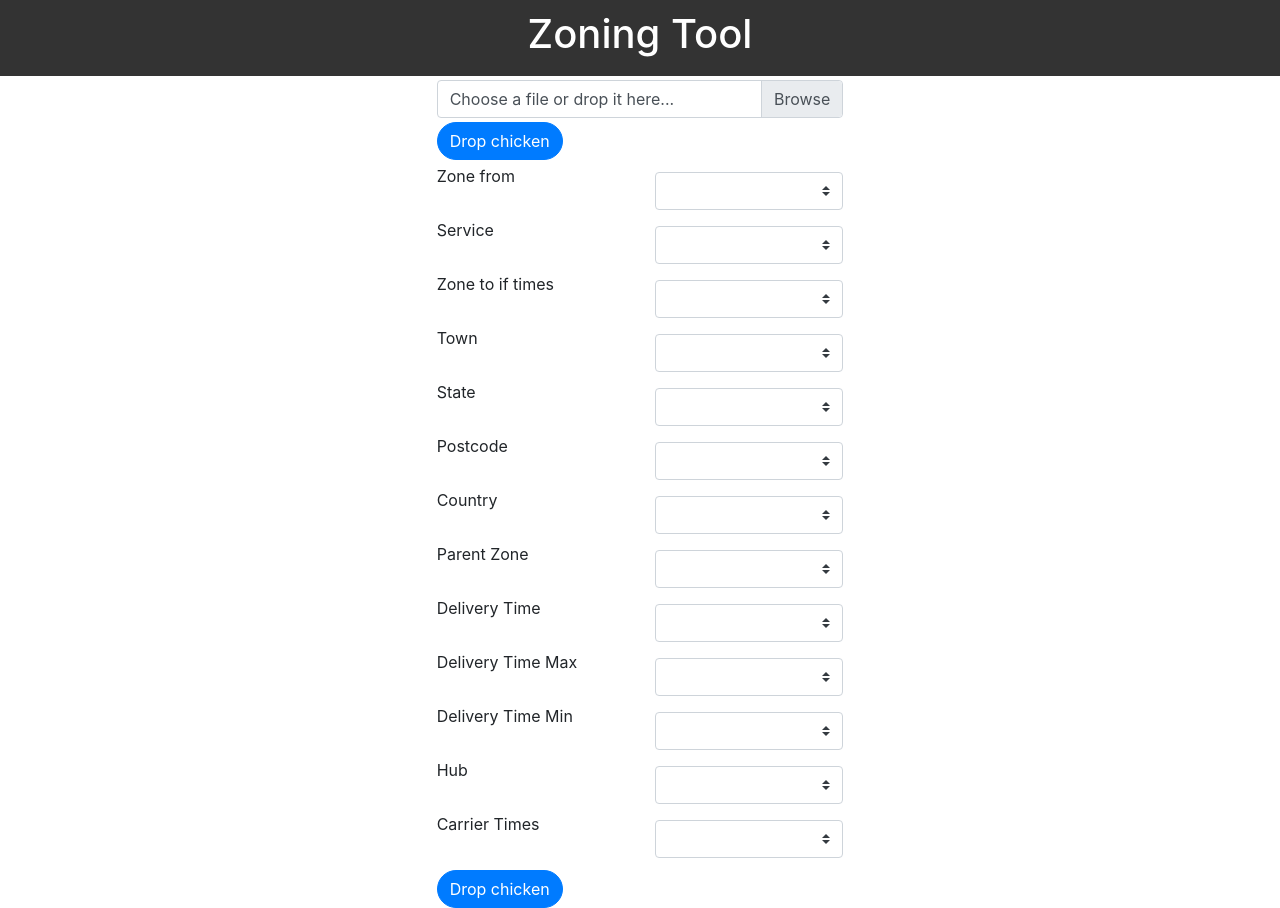
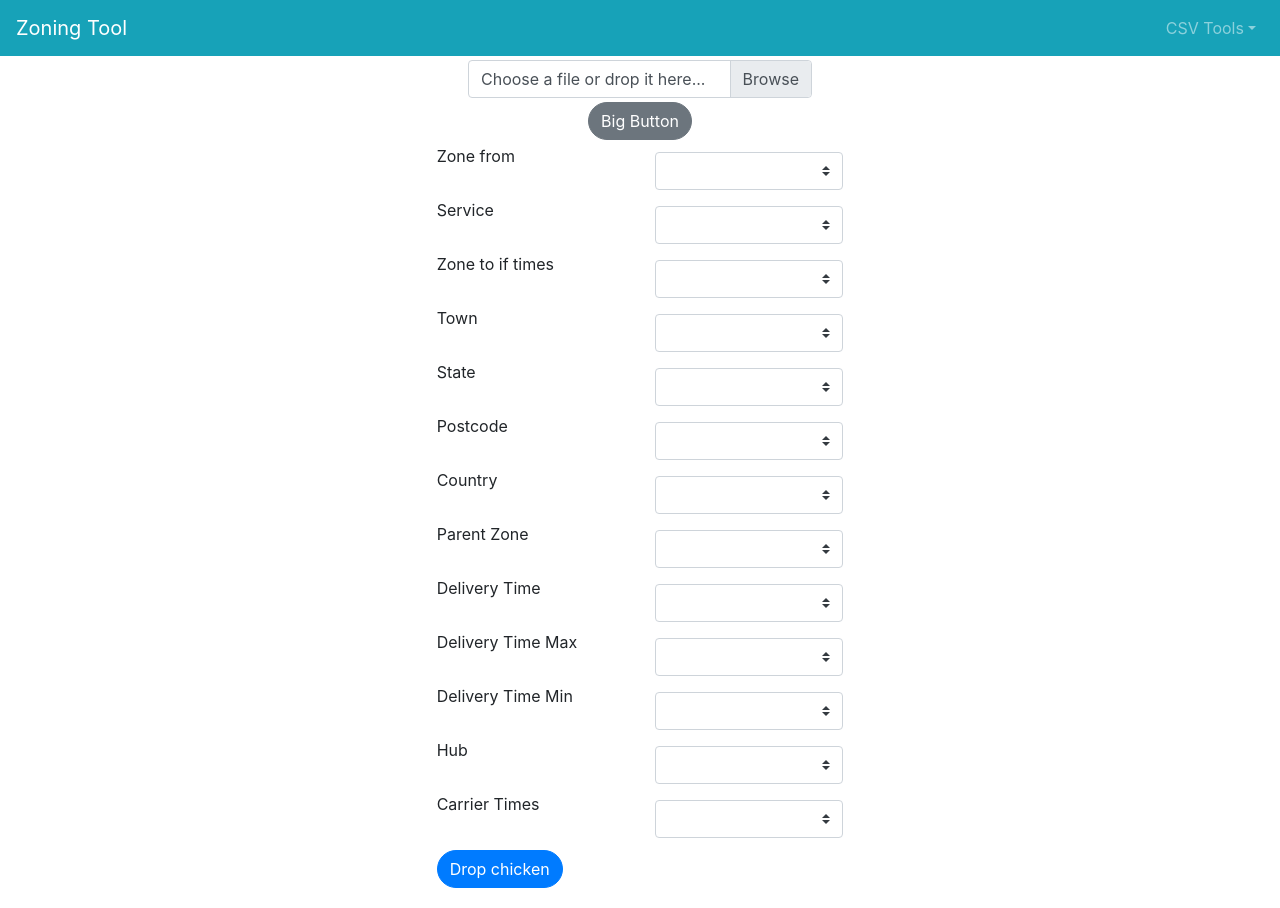
Before and after one commit to NickSolante/csvuploadvjs, a Vue app: page / in a window 1280 px wide. Built offline with nearby package versions, Linux system fonts and the light colour scheme.

Commit message:
push me now
map and filtering

```diff
--- a/src/components/layout/Header.vue
+++ b/src/components/layout/Header.vue
@@ -1,13 +1,48 @@
 <template>
-  <header class="header">
-    <h1>Zoning Tool</h1>
-    <div id="nav" />
-  </header>
+  <div>
+    <b-navbar
+      toggleable="lg"
+      type="dark"
+      variant="info"
+    >
+      <b-navbar-brand href="#">
+        Zoning Tool
+      </b-navbar-brand>
+
+      <b-navbar-toggle target="nav-collapse" />
+
+      <b-collapse
+        id="nav-collapse"
+        is-nav
+      >
+        <!-- Right aligned nav items -->
+        <b-navbar-nav class="ml-auto">
+          <b-nav-item-dropdown
+            text="CSV Tools"
+            right
+          >
+            <b-dropdown-item href="#">
+              EN
+            </b-dropdown-item>
+            <b-dropdown-item href="#">
+              ES
+            </b-dropdown-item>
+            <b-dropdown-item href="#">
+              RU
+            </b-dropdown-item>
+            <b-dropdown-item href="#">
+              FA
+            </b-dropdown-item>
+          </b-nav-item-dropdown>
+        </b-navbar-nav>
+      </b-collapse>
+    </b-navbar>
+  </div>
 </template>
 <script>
 export default {
-  name: 'Header'
-}
+  name: "Header"
+};
 </script>
 
 <style scoped>
--- a/src/core/Core.vue
+++ b/src/core/Core.vue
@@ -32,39 +32,49 @@
 </template>
 
 <script>
-import Uploads from "./Uploads";
-import Header from "../components/layout/Header";
-import CsvHeaders from "./CsvHeaders";
+import Uploads from './Uploads';
+import Header from '../components/layout/Header';
+import CsvHeaders from './CsvHeaders';
 
 export default {
-  name: "App",
+  name: 'App',
   components: {
     Header,
     Uploads,
     CsvHeaders
   },
 
-  data() {
+  data () {
     return {
       dataSet: {},
       headerOnFiles: {},
-      newHeader: []
-    };
+      newHeader: [],
+      filteredCsv: []
+    }
   },
   watch: {
-    dataSet: function(data) {
-      console.log(data);
+    dataSet: function (data) {
+      console.table(data)
     },
-    headerOnFiles: function(data) {
-      console.log("core " + typeof data);
-      console.log(data);
+    headerOnFiles: function (data) {
+      console.log('core ' + typeof data)
+      console.log(data)
     },
-    newHeader: function(data) {
-      console.log("this is sparta");
-      console.table(data);
+    newHeader: function (data) {
+      console.log('this is coming from the core')
+      this.filteredCsv = this.filterIt(data, this.dataSet)
+    }
+  },
+  methods: {
+    filterIt (headers, largeDataSet) {
+      const newFile = largeDataSet.map(largeDataSet => {
+        return Object.keys(largeDataSet).filter(key => key === 'b')
+      })
+      console.log(newFile)
+      return newFile
     }
   }
-};
+}
 </script>
 
 <style lang='scss'>
--- a/src/core/CsvHeaders.vue
+++ b/src/core/CsvHeaders.vue
@@ -275,21 +275,6 @@ export default {
   },
   methods: {
     onClickDrop () {
-      console.log(
-        this.postcode,
-        this.town,
-        this.zoneTo,
-        this.zoneFrom,
-        this.service,
-        this.state,
-        this.country,
-        this.parentZone,
-        this.delTimeMin,
-        this.delTimeMax,
-        this.carrierTimes,
-        this.hub
-      )
-
       let dataPass = [
         this.postcode,
         this.town,
@@ -299,22 +284,18 @@ export default {
         this.state,
         this.country,
         this.parentZone,
+        this.delTime,
         this.delTimeMin,
         this.delTimeMax,
         this.carrierTimes,
         this.hub
       ]
-      let refinedHeader = []
-      for (let i = 0; i === dataPass.length; i++) {
-        if (dataPass[i] === null) {
-          i++
-        } else {
-          refinedHeader.push(dataPass[i])
-        }
-      }
+      let refinedHeader = dataPass.filter(function (str) {
+        return str !== null
+      })
 
       console.table(refinedHeader)
-      this.$emit('mappedHeaderData', dataPass)
+      this.$emit('mappedHeaderData', refinedHeader)
     }
   }
 }
--- a/src/core/Uploads.vue
+++ b/src/core/Uploads.vue
@@ -1,21 +1,35 @@
 /* eslint-disable */
 <template>
   <div>
+    <b-container class="bv-example-row">
+      <b-row class="justify-content-md-center">
+        <b-col
+          cols="50"
+          lg="auto"
+        >
           <b-form-file
             v-model="file"
             class="bordering"
             placeholder="Choose a file or drop it here..."
             drop-placeholder="Drop file here..."
           />
+        </b-col>
+        <b-col
+          cols="50"
+          lg="auto"
+        >
           <b-button
 
             pill
-      variant="primary"
+
             class="paddMeAmedala mx-auto"
             @click="clickedChicken"
           >
-      Drop chicken
+            Big Button
           </b-button>
+        </b-col>
+      </b-row>
+    </b-container>
   </div>
 </template>
 <script>
```
Lines whose indentation alone changed are shown as unchanged.
